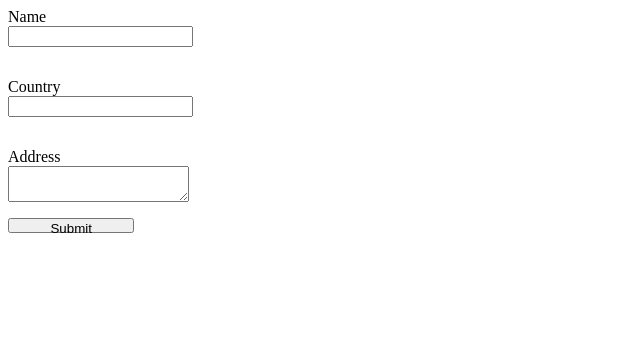
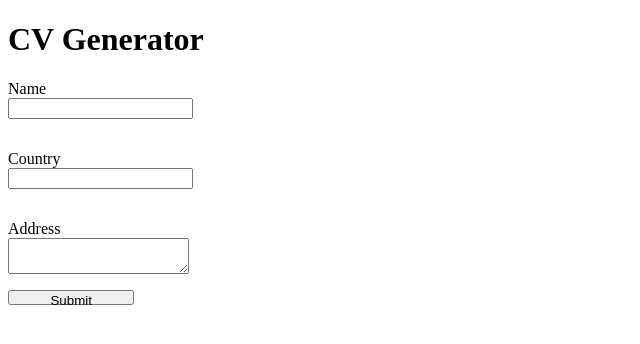
Before and after one commit to Adithya-why/CVapp, a React (Create React App) app in the folder cv-project/: page / in a window 1280 px wide. Shown: the top 344 px of the page, without its empty margins (0-640 px from the left). Built offline with nearby package versions, Linux system fonts and the light colour scheme.

Commit message:
created a top bar element

```diff
--- a/cv-project/package.json
+++ b/cv-project/package.json
@@ -34,5 +34,8 @@
       "last 1 firefox version",
       "last 1 safari version"
     ]
+  },
+  "devDependencies": {
+    "file-loader": "^6.2.0"
   }
 }
--- a/cv-project/public/index.html
+++ b/cv-project/public/index.html
@@ -25,6 +25,7 @@
       Learn how to configure a non-root public URL by running `npm run build`.
     -->
     <title>React App</title>
+
   </head>
   <body>
     <noscript>You need to enable JavaScript to run this app.</noscript>
--- a/cv-project/src/App.js
+++ b/cv-project/src/App.js
@@ -5,6 +5,8 @@ import "./styles/app.css";
 import GeneralInfo from "./GeneralInfo";
 
 import CvInfo from "./CvInfo";
+
+import TopBar from "./TopBar";
 
 
  //app component holds the entire app
@@ -52,10 +54,13 @@ class App extends React.Component{
     return(
       <>
 
+      <TopBar/>
+
       <GeneralInfo changeHandler={(e)=>this.putName(e)}  buttonHandler={()=>this.putData()}/>
 
 
       <CvInfo info={this.state}/>
+
 
       </>
     )
--- /dev/null
+++ b/cv-project/src/TopBar.js
@@ -0,0 +1,21 @@
+import React from "react";
+//import logo from './logo.svg'
+
+
+
+class TopBar extends React.Component{
+    constructor(props){
+        super(props);
+    }
+
+
+    render(){
+        return(
+            <div className="bar">
+                <h1>CV Generator</h1>
+            </div>
+        )
+    }
+}
+
+export default TopBar;
```
Also changed, not shown: cv-project/src/logo.svg (added), 1 other file (tests, documents, lock files or other folders).
